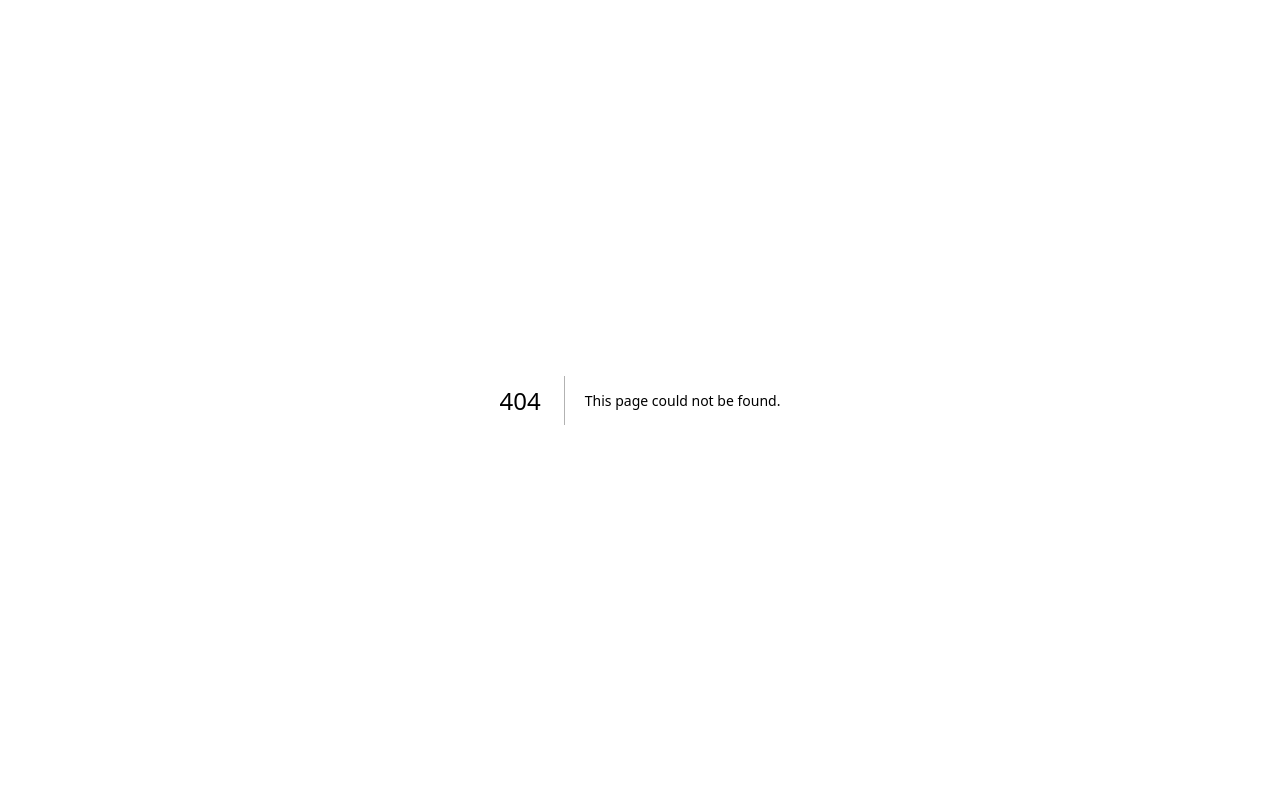
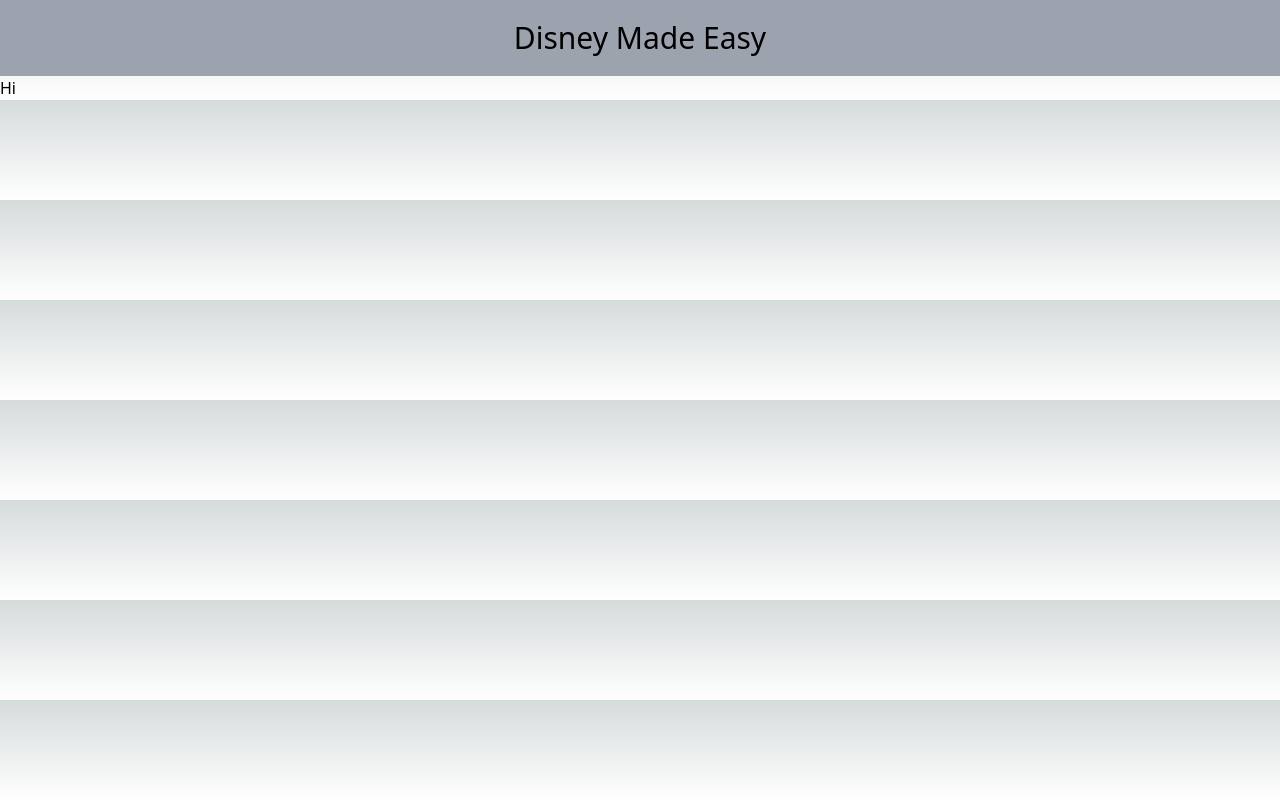
Before and after one commit to awirth224/hackathon, a Next.js app: page /attractions in a window 1280 px wide. Before the commit this address had no page. Built offline with nearby package versions, Linux system fonts and the light colour scheme.

Commit message:
Create initial buildout of attractions page

```diff
--- /dev/null
+++ b/src/pages/attractions.js
@@ -0,0 +1,16 @@
+import Header from '@/components/Header'
+import Head from 'next/head'
+
+export default function Attractions() {
+  return (
+    <div>
+      <Head>
+        <title>Disney Made Easy</title>
+        <meta name='description' content='Genereate Next App' />
+        <link rel='icon' href='/favicon.ico' />
+      </Head>
+      <Header/>
+      <h1>Hi</h1>
+    </div>
+  )
+}
```
